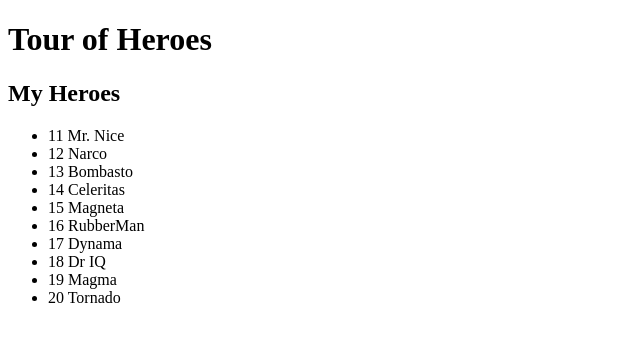
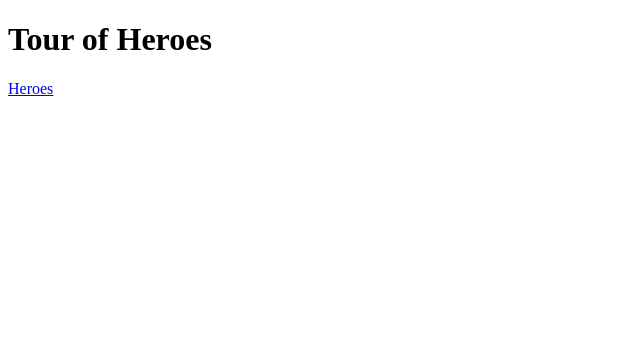
Before and after one commit to stevewitman/angular2-tour-of-heroes, an Angular app: page / in a window 1280 px wide. Shown: the top 342 px of the page, without its empty margins (0-640 px from the left). Built offline with nearby package versions, Linux system fonts and the light colour scheme.

Commit message:
Introduce router

```diff
--- a/src/app/app.component.html
+++ b/src/app/app.component.html
@@ -1,2 +1,3 @@
 <h1>{{title}}</h1>
-<app-heroes></app-heroes>
+<a routerLink="/heroes">Heroes</a>
+<router-outlet></router-outlet>
```
Also changed, not shown: src/app/app.module.ts (+10 -27 lines).
